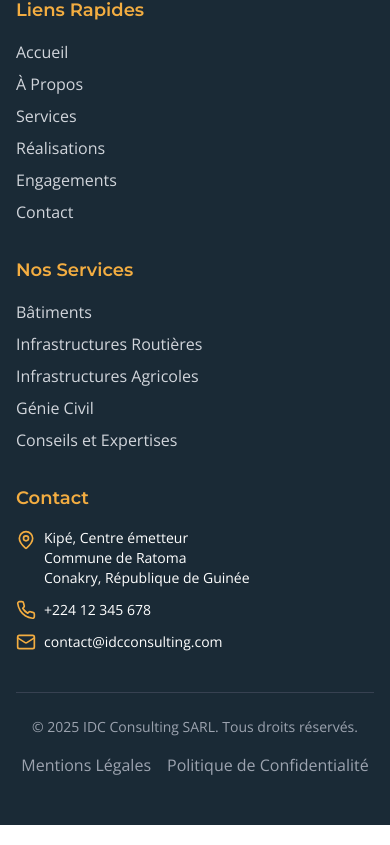
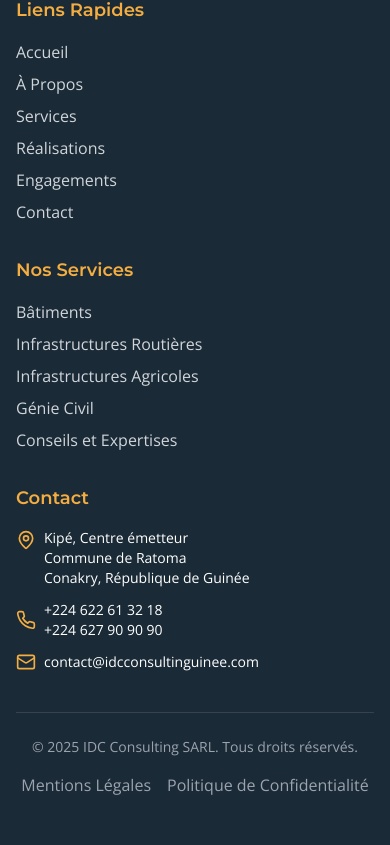
Before and after one commit to misterspe224/site-idc, a React (Vite) app: page / in a window 390 px wide. Shown: the part 7259-8104 px from the top of the page. Built offline with nearby package versions, Linux system fonts and the light colour scheme.

Commit message:
Update contact information
Modify phone numbers and email address in the footer.

```diff
--- a/src/components/Footer.tsx
+++ b/src/components/Footer.tsx
@@ -61,12 +61,15 @@ const Footer = () => {
               </div>
               <div className="flex items-center">
                 <Phone className="h-5 w-5 mr-2 text-idc-gold" />
-                <span className="text-sm">+224 12 345 678</span>
+                <div className="text-sm">
+                  <div>+224 622 61 32 18</div>
+                  <div>+224 627 90 90 90</div>
+                </div>
               </div>
               <div className="flex items-center">
                 <Mail className="h-5 w-5 mr-2 text-idc-gold" />
-                <a href="mailto:contact@idcconsulting.com" className="text-sm hover:text-idc-gold transition-colors">
-                  contact@idcconsulting.com
+                <a href="mailto:contact@idcconsultinguinee.com" className="text-sm hover:text-idc-gold transition-colors">
+                  contact@idcconsultinguinee.com
                 </a>
               </div>
             </div>
--- a/src/pages/Contact.tsx
+++ b/src/pages/Contact.tsx
@@ -17,16 +17,15 @@ const Contact = () => {
       icon: <Phone className="h-6 w-6" />,
       title: "Téléphone",
       details: [
-        "+224 12 345 678 (Guinée)",
-        "+232 98 765 432 (Sierra Leone)"
+        "+224 622 61 32 18",
+        "+224 627 90 90 90"
       ]
     },
     {
       icon: <Mail className="h-6 w-6" />,
       title: "Email",
       details: [
-        "contact@idcconsulting.com",
-        "info@idcconsulting.com"
+        "contact@idcconsultinguinee.com"
       ]
     },
     {
```
